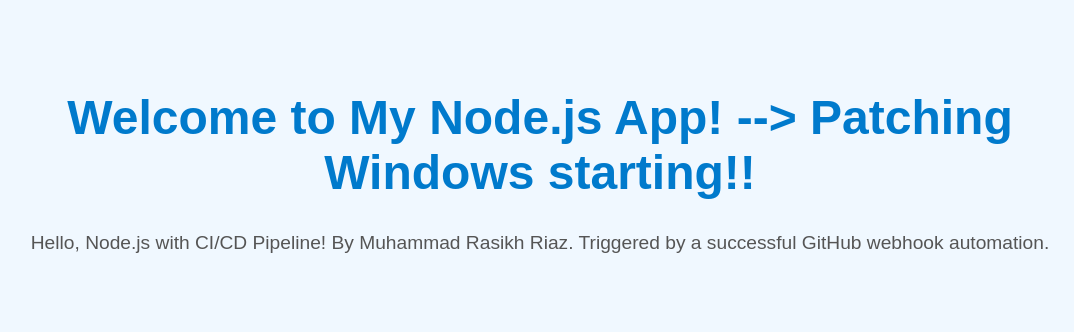
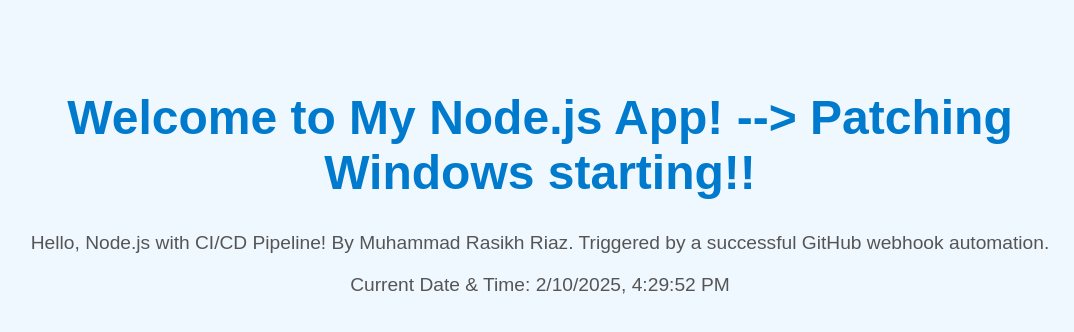
Before and after one commit to rasikh111/nodejsapp, a website: page views/index.html in a window 1280 px wide. Shown: the whole page, without its empty margins (100-1174 px from the left). Drawn offline with Linux system fonts and the light colour scheme.

Commit message:
Update index.html

```diff
--- a/views/index.html
+++ b/views/index.html
@@ -5,9 +5,20 @@
   <meta name="viewport" content="width=device-width, initial-scale=1.0">
   <title>Node.js CI/CD Page</title>
   <link rel="stylesheet" href="/style.css">
+  <script>
+    // Display the current date and time
+    function displayDateTime() {
+      const now = new Date();
+      document.getElementById("dateTime").textContent = `Current Date & Time: ${now.toLocaleString()}`;
+    }
+
+    window.onload = displayDateTime;
+  </script>
 </head>
 <body>
-	<h1>Welcome to My Node.js App! --> Patching Windows starting!!</h1>
+  <h1>Welcome to My Node.js App! --> Patching Windows starting!!</h1>
   <p>Hello, Node.js with CI/CD Pipeline! By Muhammad Rasikh Riaz. Triggered by a successful GitHub webhook automation.</p>
+
+  <p id="dateTime"></p>
 </body>
 </html>
```
